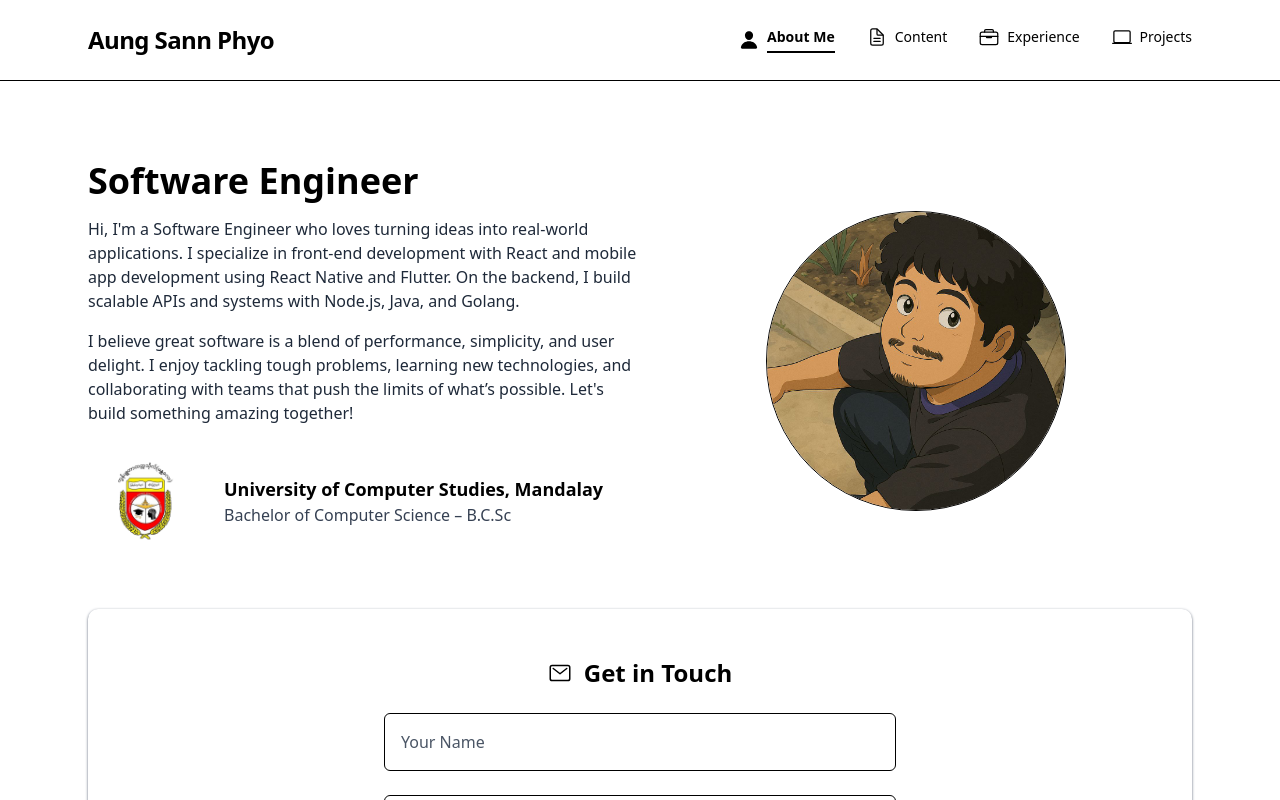
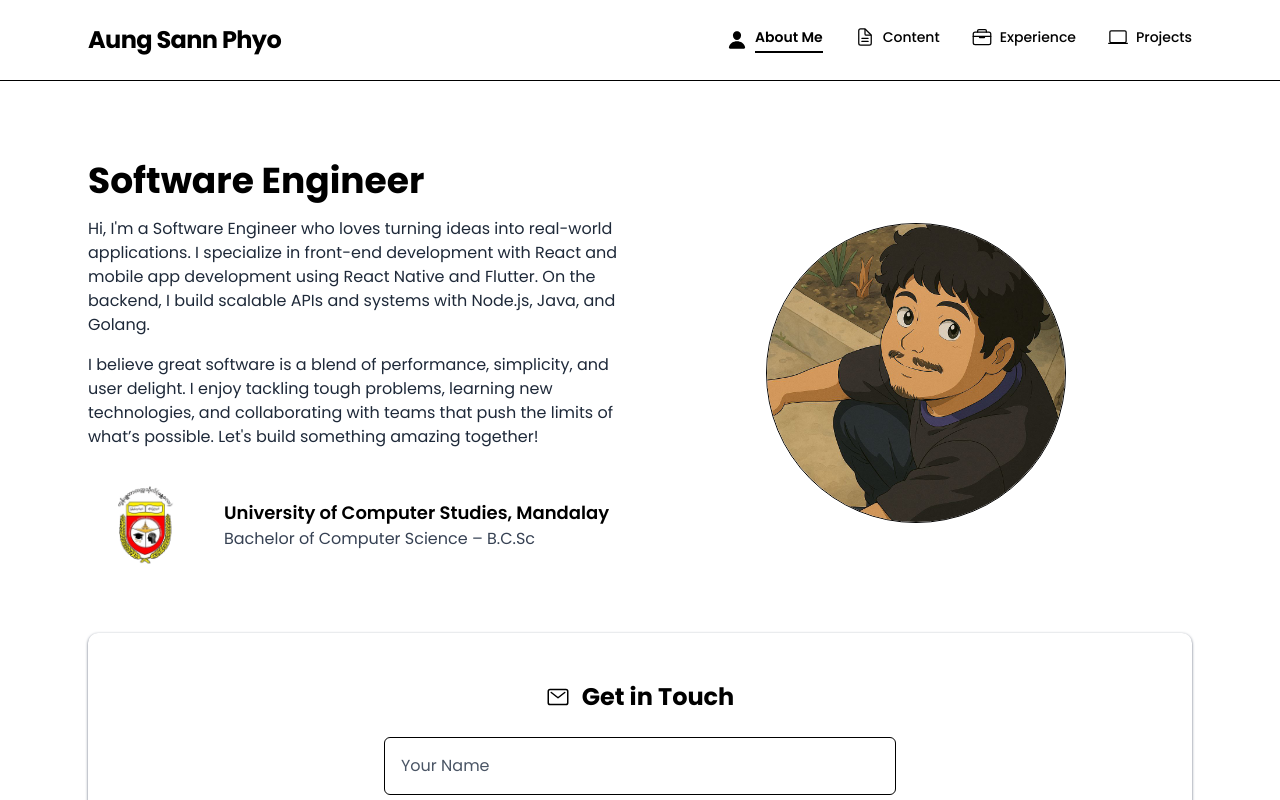
Before and after one commit to aungsannphyo/Portfolio, a Next.js app: page / in a window 1280 px wide. Shown: the top 800 px of the page. Built offline with nearby package versions, Linux system fonts and the light colour scheme.

Commit message:
updat font

```diff
--- a/app/globals.css
+++ b/app/globals.css
@@ -45,6 +45,7 @@
 }
 
 :root {
+  --font-poppins: 'Poppins', sans-serif;
   --radius: 0.625rem;
   --background: oklch(1 0 0);
   --foreground: oklch(0.145 0 0);
@@ -124,6 +125,11 @@
     @apply border-b border-gray-300 pb-1;
   }
 
+  body {
+    font-family: var(--font-poppins);
+    @apply bg-background text-foreground;
+  }
+
 @keyframes fadeIn {
     0% {
       opacity: 0;
--- a/app/layout.tsx
+++ b/app/layout.tsx
@@ -2,6 +2,15 @@
 import Navbar from "@/components/nav/navbar";
 import { Metadata } from "next";
 import { Analytics } from "@vercel/analytics/next";
+
+import { Poppins } from "next/font/google";
+
+const poppins = Poppins({
+  subsets: ["latin"],
+  weight: ["400", "500", "600", "700"],
+  variable: "--font-poppins", // this will create a CSS variable
+  display: "swap",
+});
 
 export const metadata: Metadata = {
   metadataBase: new URL("https://www.aungsannphyo.me"),
@@ -40,7 +49,7 @@
   children: React.ReactNode;
 }) {
   return (
-    <html lang="en">
+    <html lang="en" className={poppins.variable}>
       <body className="bg-white text-black min-h-screen">
         <Navbar />
         <div className="max-w-6xl mx-auto px-6 py-20">
```
